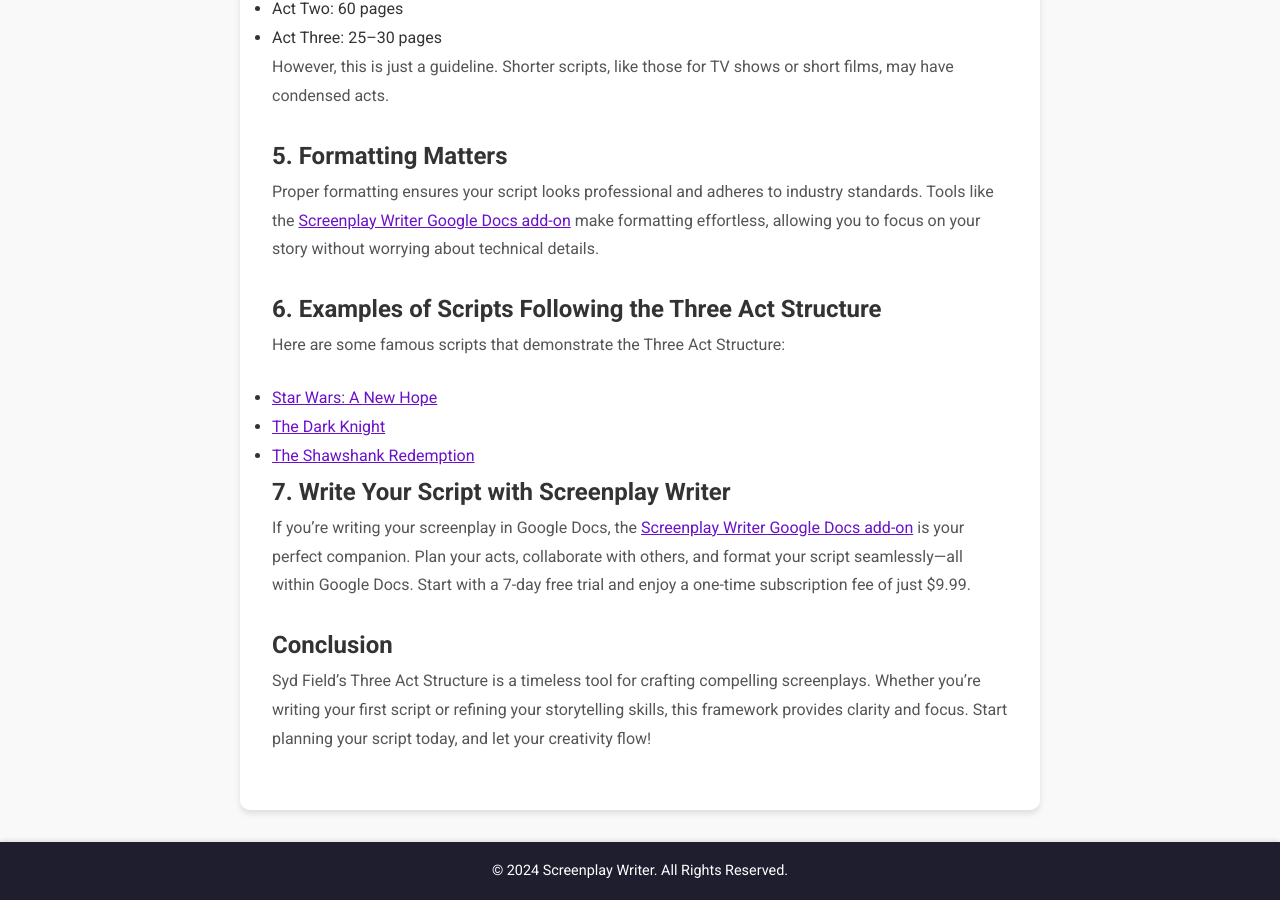
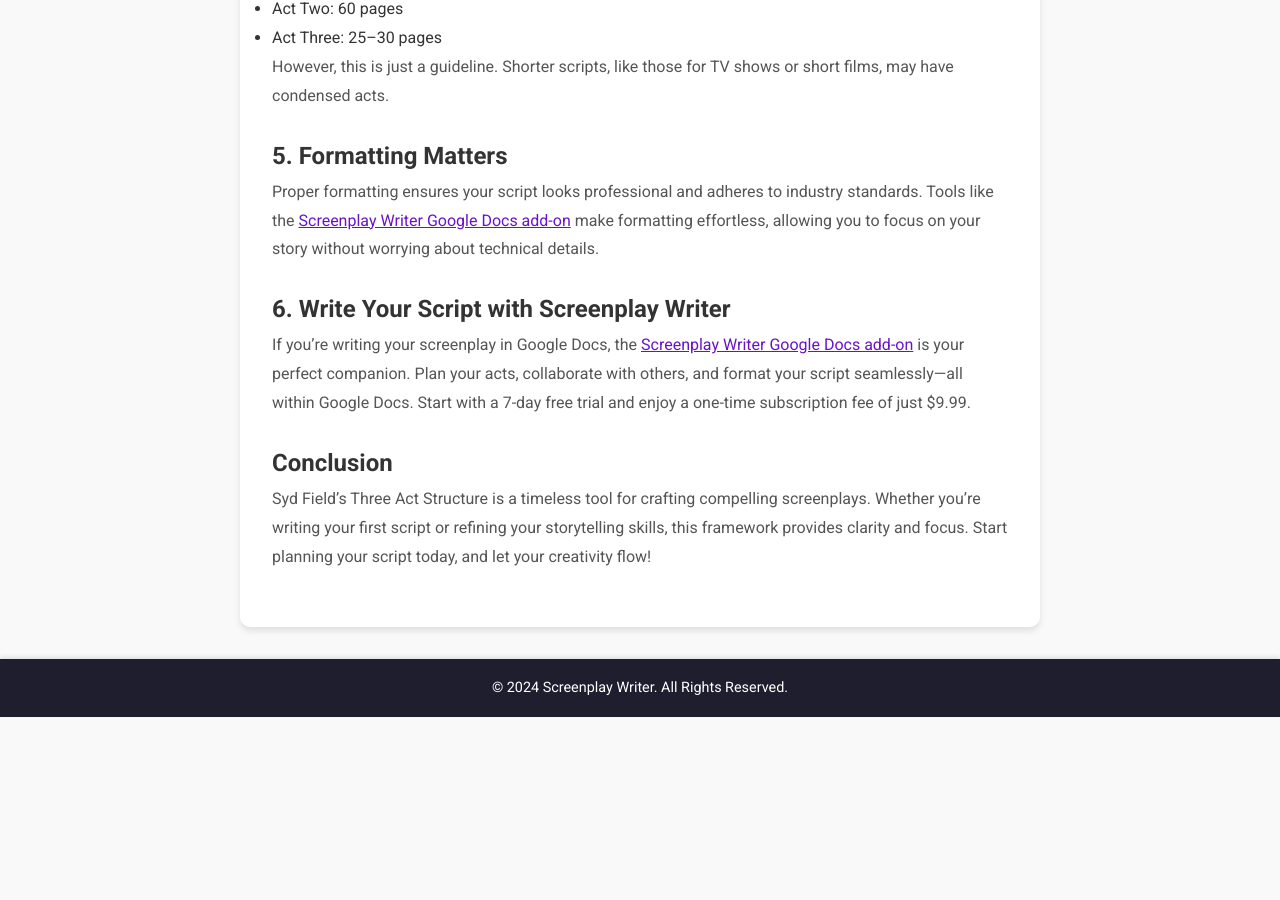
Before and after one commit to betashorts/betashorts-site, a Jekyll site: the page built from _posts/2025-01-07-syd-field-three-act-structure.md, in a window 1280 px wide and 900 px high, scrolled down 1646 px. Built offline with Jekyll 4.4.1, drawn with Linux system fonts in a browser that asks for light colours; after the commit the page ends 2363 px from its top, so only the background shows below that.

```diff
--- a/_posts/2025-01-07-syd-field-three-act-structure.md
+++ b/_posts/2025-01-07-syd-field-three-act-structure.md
@@ -49,15 +49,7 @@
 <h2>5. Formatting Matters</h2>
 <p>Proper formatting ensures your script looks professional and adheres to industry standards. Tools like the <a href="https://workspace.google.com/marketplace/app/screenplay_writer/417536167724" target="_blank">Screenplay Writer Google Docs add-on</a> make formatting effortless, allowing you to focus on your story without worrying about technical details.</p>
 
-<h2>6. Examples of Scripts Following the Three Act Structure</h2>
-<p>Here are some famous scripts that demonstrate the Three Act Structure:</p>
-<ul>
-  <li><a href="https://www.scriptslug.com/script/star-wars-1977" target="_blank">Star Wars: A New Hope</a></li>
-  <li><a href="https://www.scriptslug.com/script/the-dark-knight-2008" target="_blank">The Dark Knight</a></li>
-  <li><a href="https://www.scriptslug.com/script/the-shawshank-redemption-1994" target="_blank">The Shawshank Redemption</a></li>
-</ul>
-
-<h2>7. Write Your Script with Screenplay Writer</h2>
+<h2>6. Write Your Script with Screenplay Writer</h2>
 <p>If you’re writing your screenplay in Google Docs, the <a href="https://workspace.google.com/marketplace/app/screenplay_writer/417536167724" target="_blank">Screenplay Writer Google Docs add-on</a> is your perfect companion. Plan your acts, collaborate with others, and format your script seamlessly—all within Google Docs. Start with a 7-day free trial and enjoy a one-time subscription fee of just $9.99.</p>
 
 <h2>Conclusion</h2>
```
